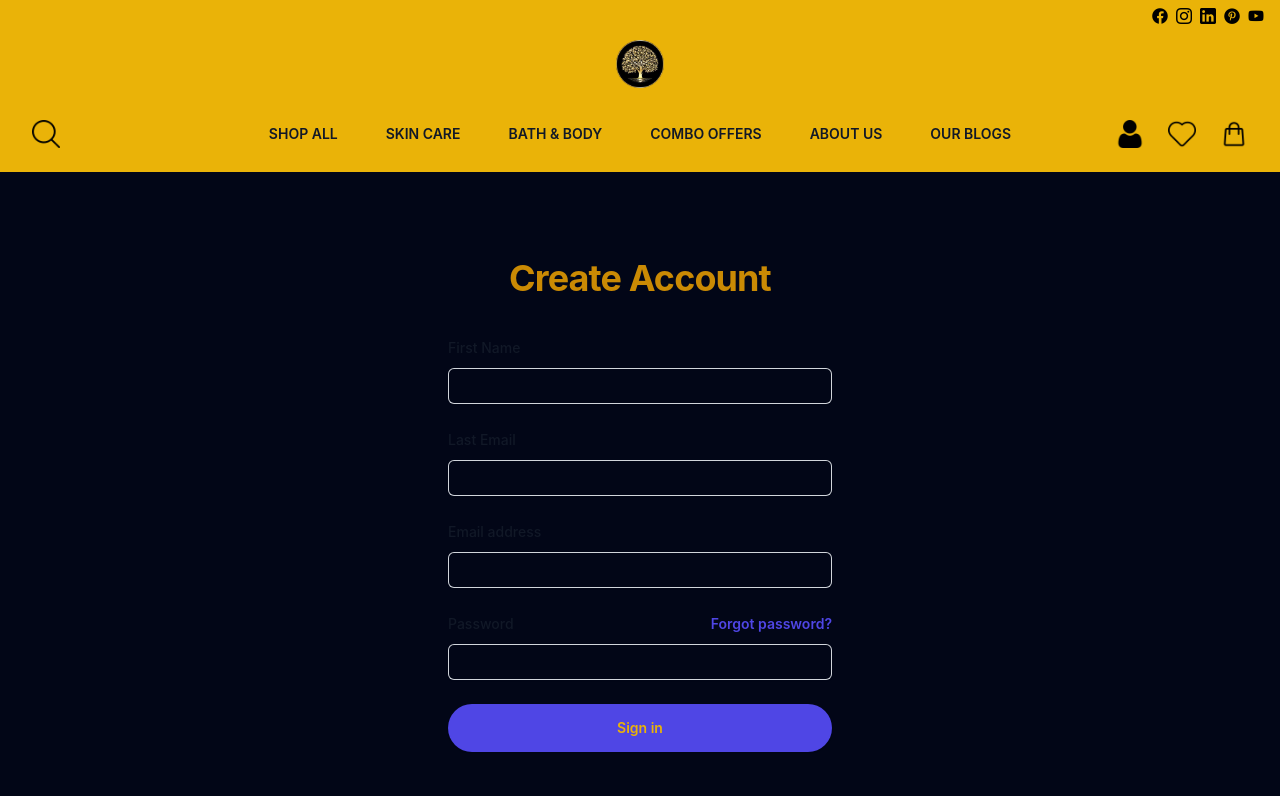
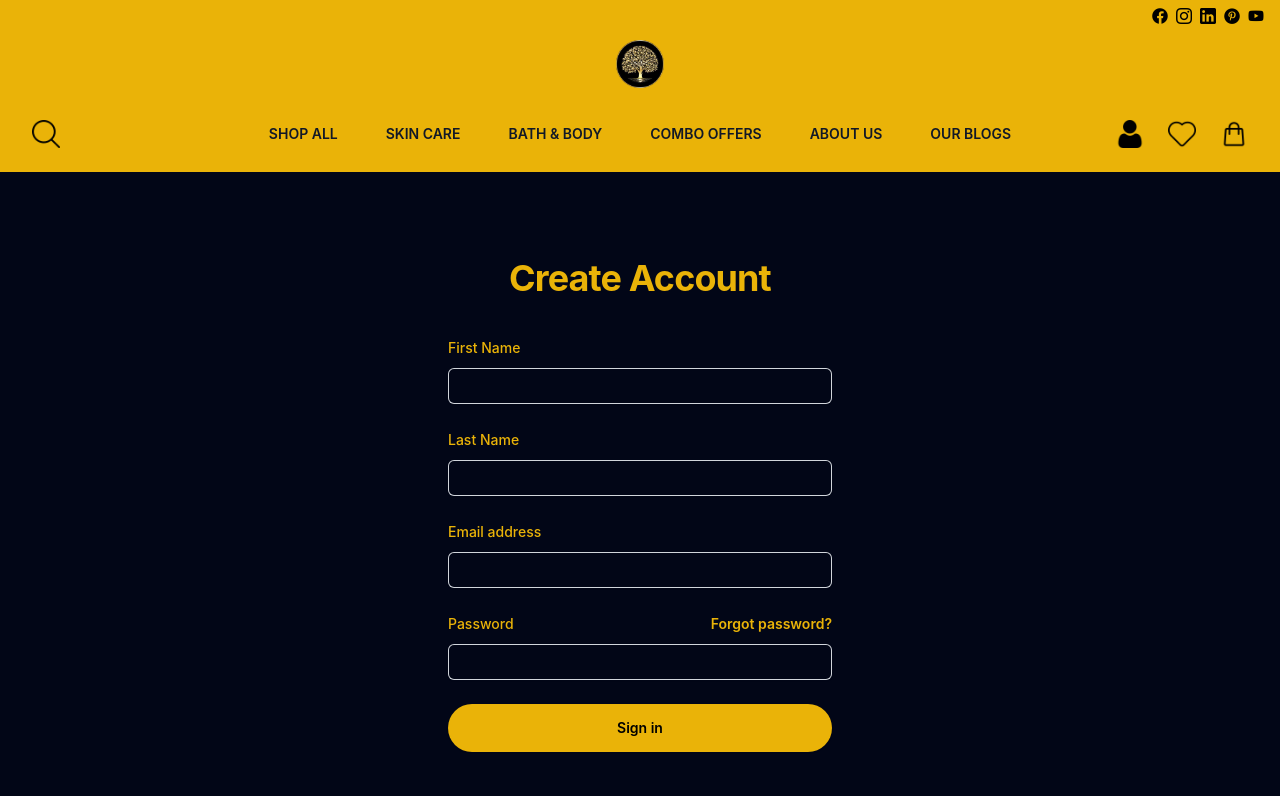
Before and after one commit to Shane-White1308/ProjectKaj, a React (Create React App) app: page /signup in a window 1280 px wide. Shown: the top 796 px of the page. Built offline with nearby package versions, Linux system fonts and the light colour scheme.

Commit message:
login sign up

```diff
--- a/src/components/login/Login.jsx
+++ b/src/components/login/Login.jsx
@@ -12,7 +12,7 @@ const Login = () => {
     return (
         <>
             <div className="flex min-h-full flex-1 flex-col justify-center px-6 py-12 lg:px-8">
-                <h2 className="mt-10 text-center text-4xl font-bold leading-9 tracking-tight text-yellow-600">
+                <h2 className="mt-10 text-center text-4xl font-bold leading-9 tracking-tight text-yellow-500">
                     Login
                 </h2>
 
@@ -21,7 +21,7 @@ const Login = () => {
                         <div>
                             <label
                                 htmlFor="email"
-                                className="block text-sm font-medium leading-6 text-gray-900"
+                                className="block text-sm font-medium leading-6 text-yellow-500"
                             >
                                 Email address
                             </label>
@@ -43,14 +43,14 @@ const Login = () => {
                             <div className="flex items-center justify-between">
                                 <label
                                     htmlFor="password"
-                                    className="block text-sm font-medium leading-6 text-gray-900"
+                                    className="block text-sm font-medium leading-6 text-yellow-500"
                                 >
                                     Password
                                 </label>
                                 <div className="text-sm">
                                     <a
                                         href="#"
-                                        className="font-semibold text-indigo-600 hover:text-indigo-500"
+                                        className="font-semibold text-yellow-500 hover:text-yellow-400"
                                     >
                                         Forgot password?
                                     </a>
@@ -75,7 +75,7 @@ const Login = () => {
                         <div>
                             <button
                                 type="submit"
-                                className="flex w-full justify-center rounded-full bg-indigo-600 p-3 text-sm font-semibold leading-6 text-yellow-500 shadow-sm hover:bg-indigo-500 focus-visible:outline focus-visible:outline-2 focus-visible:outline-offset-2 focus-visible:outline-indigo-600"
+                                className="flex w-full justify-center rounded-full bg-yellow-500 p-3 text-sm font-semibold leading-6 text-black shadow-sm hover:bg-yellow-400 focus-visible:outline focus-visible:outline-2 focus-visible:outline-offset-2 focus-visible:outline-indigo-600"
                             >
                                 Log in
                             </button>
@@ -86,7 +86,7 @@ const Login = () => {
                         Not a user?{" "}
                         <Link
                             to="/signup"
-                            className="font-semibold leading-6 text-indigo-600 hover:text-indigos-500"
+                            className="font-semibold leading-6 text-yellow-500 hover:text-yellow-300"
                         >
                             Create Account
                         </Link>
--- a/src/components/signup/Signup.jsx
+++ b/src/components/signup/Signup.jsx
@@ -14,14 +14,14 @@ const Signup = () => {
     return (
         <>
             <div className="flex min-h-full flex-1 flex-col justify-center px-6 py-12 lg:px-8">
-                <h2 className="mt-10 text-center text-4xl font-bold leading-9 tracking-tight text-yellow-600">
+                <h2 className="mt-10 text-center text-4xl font-bold leading-9 tracking-tight text-yellow-500">
                     Create Account
                 </h2>
 
                 <div className="mt-10 sm:mx-auto sm:w-full sm:max-w-sm">
                     <form className="space-y-6" onSubmit={handleSubmit}>
                         <div>
-                            <label htmlFor="fname" className="block text-sm font-medium leading-6 text-gray-900">
+                            <label htmlFor="fname" className="block text-sm font-medium leading-6 text-yellow-500">
                                 First Name
                             </label>
 
@@ -39,8 +39,8 @@ const Signup = () => {
                         </div>
 
                         <div>
-                            <label htmlFor="lname" className="block text-sm font-medium leading-6 text-gray-900">
-                                Last Email
+                            <label htmlFor="lname" className="block text-sm font-medium leading-6 text-yellow-500">
+                                Last Name
                             </label>
 
                             <div className="mt-2">
@@ -57,7 +57,7 @@ const Signup = () => {
                         </div>
 
                         <div>
-                            <label htmlFor="email" className="block text-sm font-medium leading-6 text-gray-900">
+                            <label htmlFor="email" className="block text-sm font-medium leading-6 text-yellow-500">
                                 Email address
                             </label>
 
@@ -76,11 +76,11 @@ const Signup = () => {
 
                         <div>
                             <div className="flex items-center justify-between">
-                                <label htmlFor="password" className="block text-sm font-medium leading-6 text-gray-900">
+                                <label htmlFor="password" className="block text-sm font-medium leading-6 text-yellow-500">
                                     Password
                                 </label>
                                 <div className="text-sm">
-                                    <a href="#" className="font-semibold text-indigo-600 hover:text-indigo-500">
+                                    <a href="#" className="font-semibold text-yellow-500 hover:text-yellow-400">
                                         Forgot password?
                                     </a>
                                 </div>
@@ -102,7 +102,7 @@ const Signup = () => {
                         <div>
                             <button
                                 type="submit"
-                                className="flex w-full justify-center rounded-full bg-indigo-600 p-3 text-sm font-semibold leading-6 text-yellow-500 shadow-sm hover:bg-indigo-500 focus-visible:outline focus-visible:outline-2 focus-visible:outline-offset-2 focus-visible:outline-indigo-600"
+                                className="flex w-full justify-center rounded-full bg-yellow-500 p-3 text-sm font-semibold leading-6 text-black shadow-sm hover:bg-yellow-400 focus-visible:outline focus-visible:outline-2 focus-visible:outline-offset-2 focus-visible:outline-indigo-600"
                             >
                                 Sign in
                             </button>
@@ -111,7 +111,7 @@ const Signup = () => {
 
                     <p className="mt-10 text-center text-sm text-gray-500">
                         Already a user?{' '}
-                        <Link to="/login" className="font-semibold leading-6 text-indigo-600 hover:text-indigos-500">
+                        <Link to="/login" className="font-semibold leading-6 text-yellow-500 hover:text-yellow-400">
                             Login
                         </Link>
                     </p>
```
